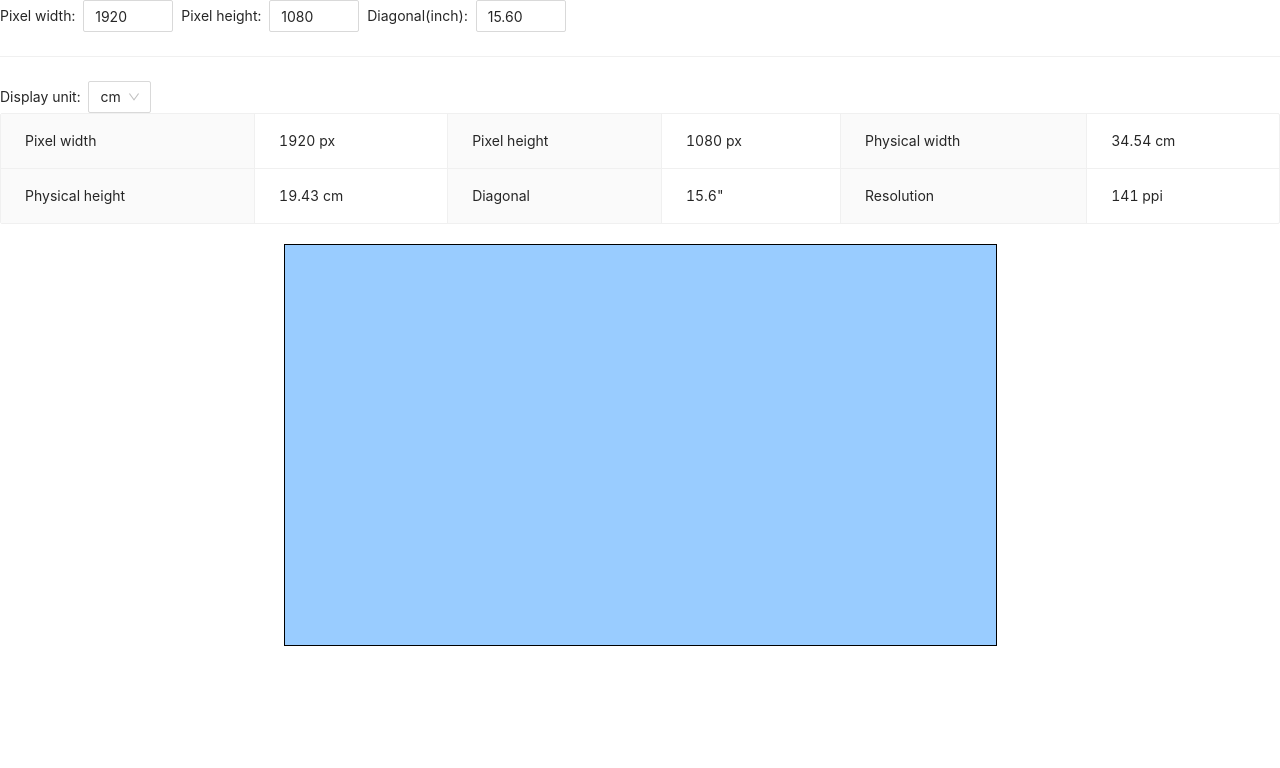
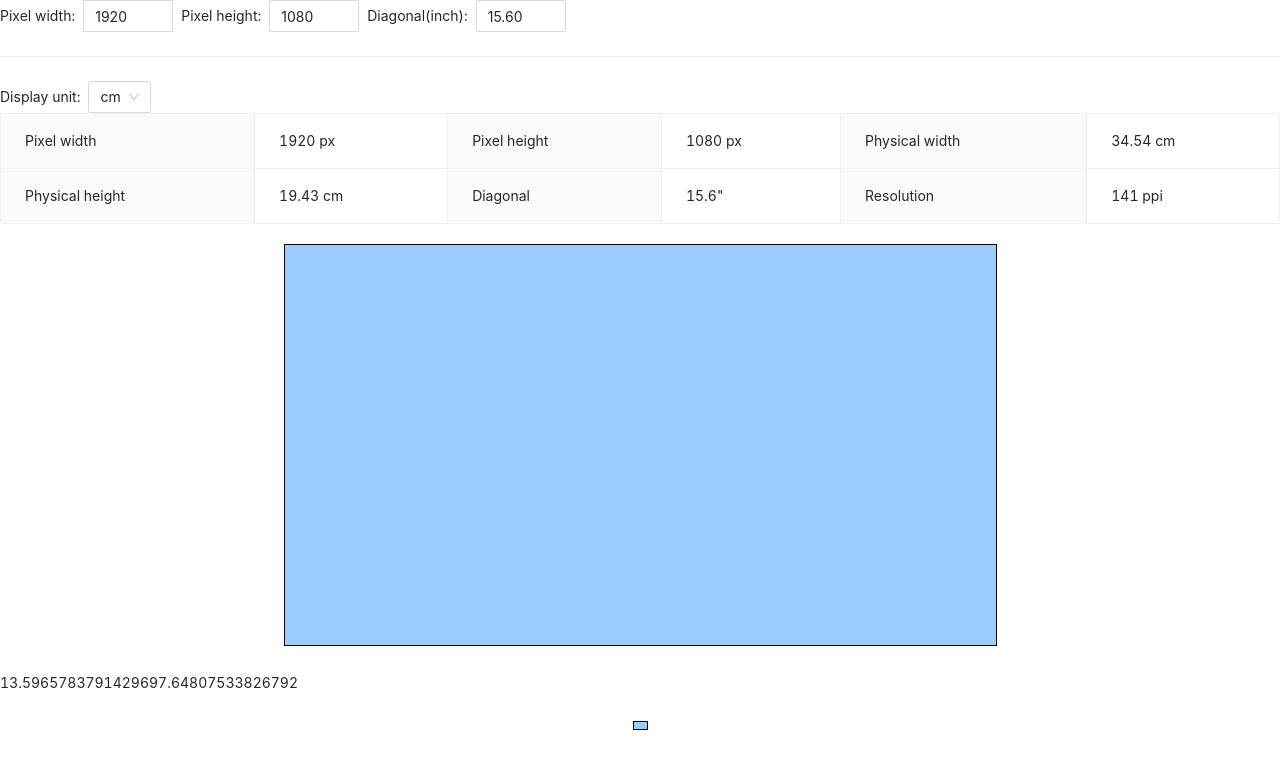
Before and after one commit to Mayazure/screensized, a React (Create React App) app: page / in a window 1280 px wide. Shown: the top 768 px of the page. Built offline with nearby package versions, Linux system fonts and the light colour scheme.

Commit message:
Add canvas

```diff
--- a/src/ui/components/ScreenInfo/ScreenInfo.js
+++ b/src/ui/components/ScreenInfo/ScreenInfo.js
@@ -29,7 +29,7 @@ export default function ScreenInfo(props){
                 diagonal={diagonal}
                 resolution={resolution}
             />
-            <ScreenInfoCanvas pixelSize={pixelSize}/>
+            <ScreenInfoCanvas pixelSize={pixelSize} physicalSize={physicalSize}/>
         </>
 
     )
--- a/src/ui/components/ScreenInfo/ScreenInfoCanvas.js
+++ b/src/ui/components/ScreenInfo/ScreenInfoCanvas.js
@@ -4,7 +4,7 @@ import {useWindowSize} from "../../../hooks/hooks";
 export default function ScreenInfoCanvas(props){
 
     const screenSize = useWindowSize()
-    const {pixelSize} = props
+    const {pixelSize, physicalSize} = props
 
     const canvasPadding=20
 
@@ -26,11 +26,21 @@ export default function ScreenInfoCanvas(props){
     },[screenSize, pixelSize]);
 
     return(
+        <>
             <div style={{padding:`${canvasPadding}px`, width:screenSize.width, textAlign:"center"}}>
 
                 <canvas id="myCanvas" width={plotSize.width} height={plotSize.height}
                         style={{border:"1px solid #000000", background:"#99ccff"}}>
                 </canvas>
             </div>
+            {physicalSize[0]}
+            {physicalSize[1]}
+            <div style={{padding:`${canvasPadding}px`, width:screenSize.width, textAlign:"center"}}>
+
+                <canvas id="myCanvas" width="13.6cm" height="7.6cm"
+                        style={{border:"1px solid #000000", background:"#99ccff"}}>
+                </canvas>
+            </div>
+        </>
     )
 }
```
Lines whose indentation alone changed are shown as unchanged.
